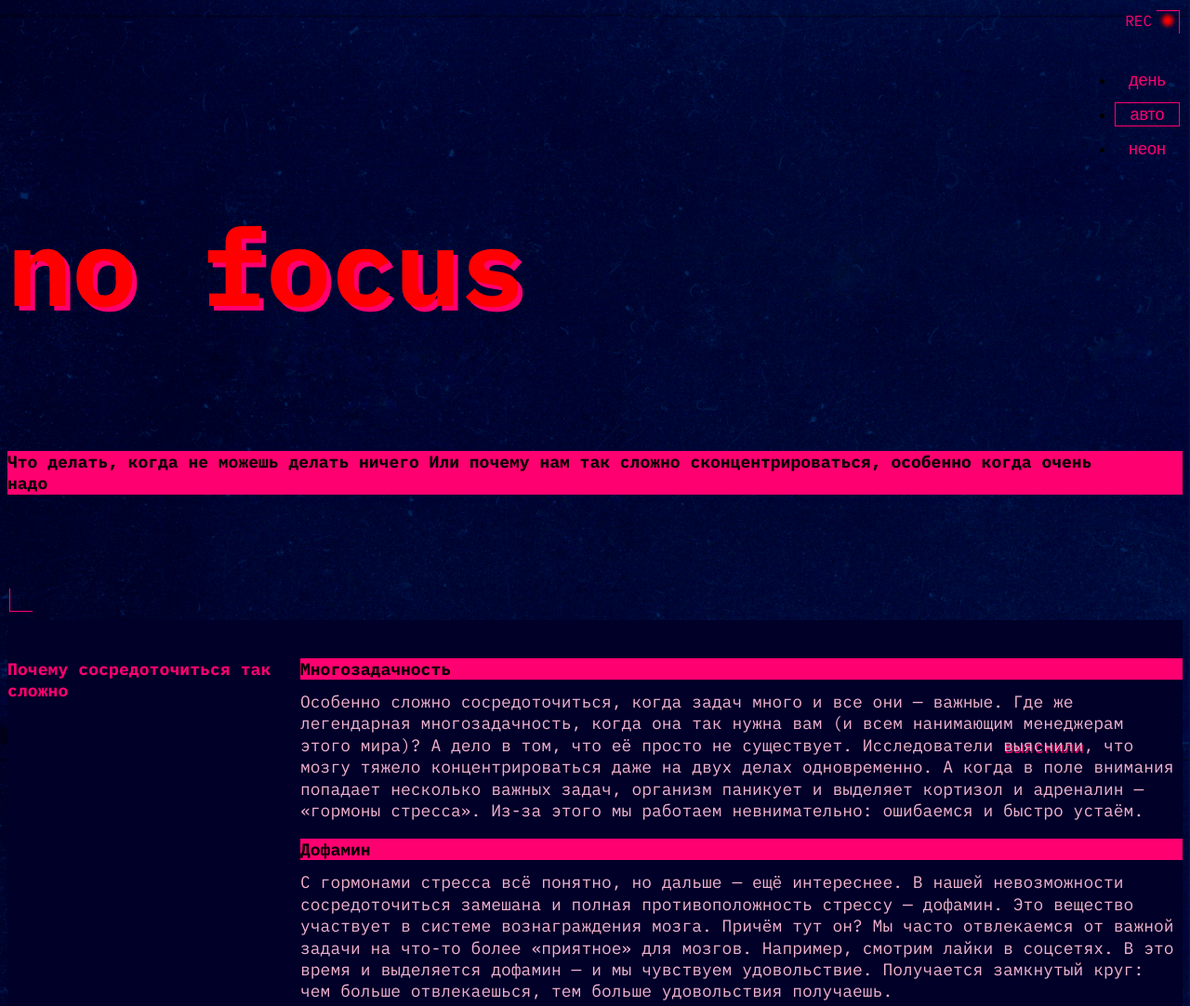
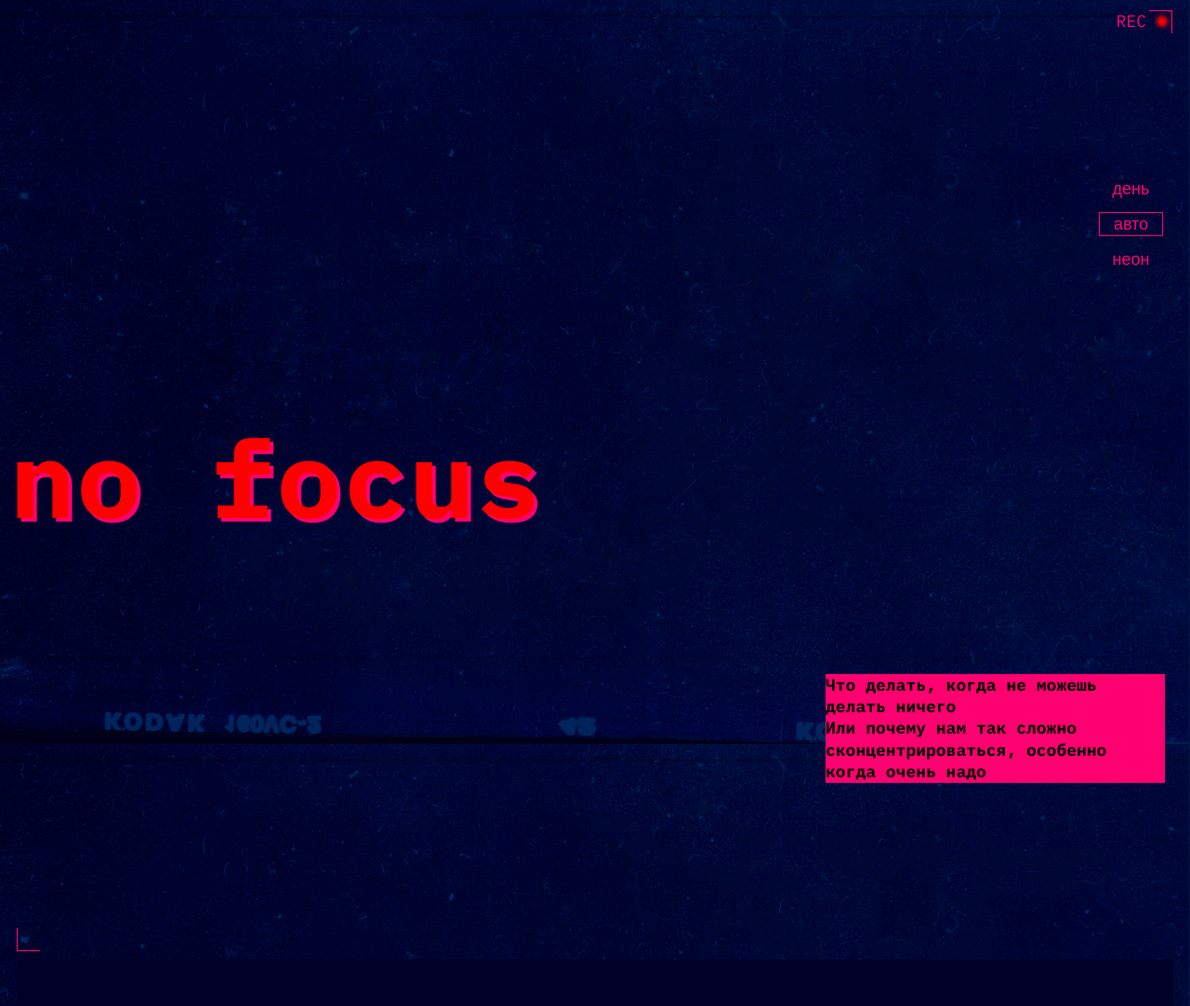
Before and after one commit to denisborozinets1988/slozhno-sosredotochitsya-fd, a plain HTML site: page index.html in a window 1280 px wide. Shown: the top 1082 px of the page at 93% size. Drawn offline with Linux system fonts and the light colour scheme.

Commit message:
Вёрстка под 768px.

```diff
--- a/index.html
+++ b/index.html
@@ -49,7 +49,8 @@
         <h1 class="main__title">no focus</h1>
         <div class="main-text-block">
           <p class="main__text">
-            Что делать, когда не можешь делать ничего Или почему нам так сложно
+            Что делать, когда не можешь делать ничего
+            <br>Или почему нам так сложно
             сконцентрироваться, особенно когда очень надо
           </p>
         </div>
@@ -148,7 +149,7 @@
             </div>
 
             <div class="block__card">
-              <h3 class="block__card-header">Представьте небо и облака</h3>
+              <h3 class="block__card-header block__card-header-alt">Представьте небо и облака</h3>
               <p class="block__card-text">
                 Или листья в ручье. Тут дело в лёгкой медитации, которая
                 помогает успокоиться. Ведь часто именно тревожные мысли о
@@ -162,7 +163,7 @@
             </div>
 
             <div class="block__card">
-              <h3 class="block__card-header">Включите музыку</h3>
+              <h3 class="block__card-header block__card-header-alt">Включите музыку</h3>
               <p class="block__card-text">
                 Но не любую, и не любимую. Любимая может быть связана с сильными
                 положительными эмоциями, которые тоже очень сильно отвлекают.
@@ -172,7 +173,7 @@
             </div>
 
             <div class="block__card">
-              <h3 class="block__card-header">Прогуляйтесь</h3>
+              <h3 class="block__card-header block__card-header-alt">Прогуляйтесь</h3>
               <p class="block__card-text">
                 Или даже пробегитесь. Лучше найти парк или лес: один эксперимент
                 <span class="text-link">показал</span>, что созерцание природы
@@ -185,7 +186,7 @@
             </div>
 
             <div class="block__card">
-              <h3 class="block__card-header">Хорошо ешьте</h3>
+              <h3 class="block__card-header block__card-header-alt">Хорошо ешьте</h3>
               <p class="block__card-text">
                 Мы — не ваша бабушка, но это правда важно. Выбирайте продукты,
                 которые препятствуют резким скачкам сахара в крови. Например, с
@@ -196,7 +197,7 @@
             </div>
 
             <div class="block__card">
-              <h3 class="block__card-header">Читайте</h3>
+              <h3 class="block__card-header block__card-header-alt">Читайте</h3>
               <p class="block__card-text">
                 Настоящие бумажные книги. Это правда помогает с концентрацией:
                 чтобы прочитать пост в соцсети, достаточно нескольких минут или
@@ -206,9 +207,8 @@
             </div>
           </div>
         </section>
-      </div>
 
-      <section class="gallery">
+              <section class="gallery">
         <h3 class="block__card-header">А можно в картинках?</h3>
 
         <div class="images">
@@ -229,6 +229,9 @@
           </figure>
         </div>
       </section>
+      </div>
+
+
 
       <footer class="footer decorated-element">
         <span class="main__title footer__title">focus</span>
--- a/styles/style.css
+++ b/styles/style.css
@@ -6,11 +6,10 @@
   background-position: center;
   background-size: cover;
   background-attachment: fixed;
+  padding: 0 2px;
 }
 
 .decorated-zone {
-  height: 100hv;
-  min-height: 375px;
   position: relative;
 }
 
@@ -21,13 +20,7 @@
   line-height: 83%;
   letter-spacing: 0%;
   color: var(--main-title-color);
-  text-shadow: 5px 5px var(--accent-color);
-}
-
-.main__text {
-  font-family: var(--font);
-  background-color: var(--accent-color);
-  justify-self: end;
+  text-shadow: 4px 4px var(--accent-color);
 }
 
 .decorated-element::before {
@@ -39,6 +32,7 @@
   border-right: 1px solid var(--accent-color);
   top: 3px;
   right: 3px;
+  margin-right: -2px;
 }
 
 .decorated-element::after {
@@ -50,19 +44,25 @@
   border-left: 1px solid var(--accent-color);
   bottom: 9px;
   left: 2px;
+  margin-left: -2px;
 }
 
 .header__theme-menu-button {
   background: none;
-  border: none;
-  padding: 0;
   font-size: 18px;
   background-color: transparent;
   color: var(--accent-color);
   text-transform: lowercase;
+  min-width: 69px;
+  height: 26px;
+}
 
-  width: 70px;
-  height: 26px;
+.block__card-header-alt {
+  font-weight: normal;
+}
+
+.header__theme-menu-item {
+  border: solid 1px transparent;
 }
 
 .header__theme-menu-item:hover {
@@ -70,7 +70,7 @@
 }
 
 .header__theme-menu-button:enabled {
-  border: none;
+  border-color: transparent;
 }
 
 .header__theme-menu-button:disabled {
@@ -78,17 +78,18 @@
 }
 
 .header__theme-menu-button:focus {
-  border: none;
+  border-color: transparent;
   border-bottom: solid 1px var(--accent-color);
 }
 
 .decorated-zone__decor-title {
   text-transform: uppercase;
   font-family: IBM Plex Mono;
+  font-size: 18px;
   color: var(--accent-color);
   position: absolute;
-  right: 10px;
-  top: 4px;
+  right: 6px;
+  top: 3px;
 }
 
 .decorated-zone__decor-title::after {
@@ -116,40 +117,38 @@
 
 .header__theme-menu {
   justify-self: right;
-  margin-top: 49px;
-  margin-right: 3px;
+  margin-top: 48px;
 }
 
 .header__theme-menu-list {
   display: flex;
   flex-direction: column;
-  gap: 11px;
+  gap: 10px;
+  list-style-type: none;
 }
 
 .block__header {
   color: var(--accent-color);
   font-family: var(--font);
   font-size: var(--font-size-card-header);
-  letter-spacing: 0.1px;
   margin: 0px;
 }
 
 .main-block {
+  padding-top: 40px;
   display: flex;
   flex-direction: column;
-  gap: 5px;
+  gap: 49px;
 }
 
 .block-rebuilding-title {
   display: grid;
-  row-gap: 19px;
-  margin-top: 41px;
+  row-gap: 21px;
 }
 
 .block-rebuilding-cards {
   display: grid;
   row-gap: 19px;
-  margin-top: 41px;
 }
 
 .super-block {
@@ -175,12 +174,13 @@
   font-size: var(--font-size-card-header);
   line-height: 23.4px;
   color: #f1b2ce;
-  margin-top: 12px;
+  margin-top: 11px;
   margin-bottom: 0px;
   padding-right: 4px;
 }
 
 .main__text {
+  background-color: var(--accent-color);
   font-family: var(--font);
   font-size: var(--font-size-card-header);
   font-weight: bold;
@@ -194,23 +194,19 @@
   position: relative;
   display: flex;
   align-items: center;
-  margin-top: 45px;
+  margin-top: 46px;
 }
 
 .footer__title {
-  padding-left: 5px;
-  padding-bottom: 3px;
-}
-
-.gallery {
-  margin-top: 47px;
+  padding-left: 3px;
+  padding-bottom: 5px;
+  text-shadow: 2px 2px var(--accent-color);
 }
 
 .images {
   display: grid;
   margin-top: 10px;
-  padding: 1px;
-  gap: 8px;
+  gap: 10px;
 }
 
 .gallery__image {
@@ -218,6 +214,7 @@
   height: 100%;
   max-height: 100%;
   object-fit: cover;
+  margin-bottom: -4px;
 }
 
 .gallery__item {
@@ -230,12 +227,31 @@
 }
 
 @media (min-width: 768px) {
+  .page {
+    padding: 0 10px;
+  }
+
   .main__title {
-    color: #0000ff;
+    margin-left: -7px;
+  }
+
+  .decorated-zone {
+    min-height: 1024px;
+  }
+
+  .block__header {
+    margin-top: 2px;
+    margin-left: 2px;
+  }
+
+  .block__header-line {
+    width: 128px;
   }
 
   .block-rebuilding-title {
     grid-template-columns: 236px 1fr;
+    gap: 22px;
+    margin-top: 50px;
   }
 
   .images {
@@ -264,6 +280,28 @@
   .gallery__item:nth-child(5) {
     grid-column: 2 / 4;
   }
+
+  .decorated-zone-block {
+    height: 1024px;
+    grid-template-rows: 1fr 1fr 1fr;
+  }
+
+  .main__text {
+    margin-right: 9px;
+    max-width: 315px;
+    justify-self: right;
+    margin-top: 34px;
+  }
+
+  .header__theme-menu {
+    margin-block-start: 165px;
+    margin-right: 10px;
+  }
+
+  .main__title {
+    margin-block-start: 117px;
+    letter-spacing: 2px;
+  }
 }
 
 @media (min-width: 1024px) {
```
